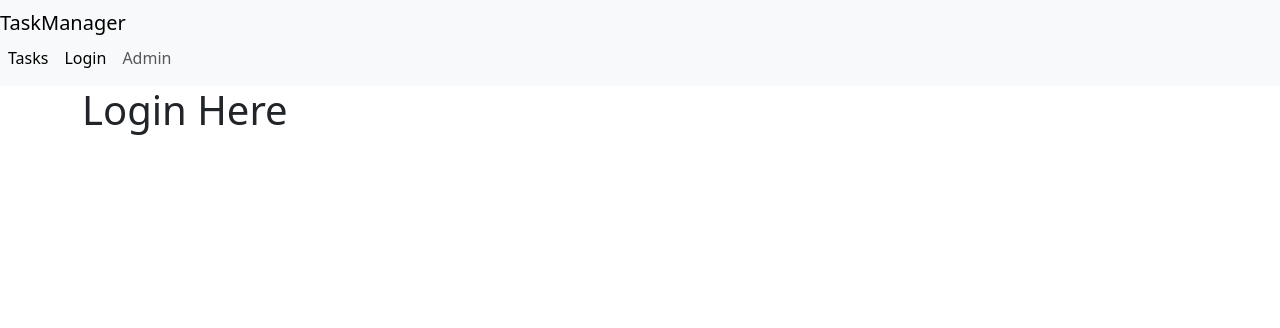
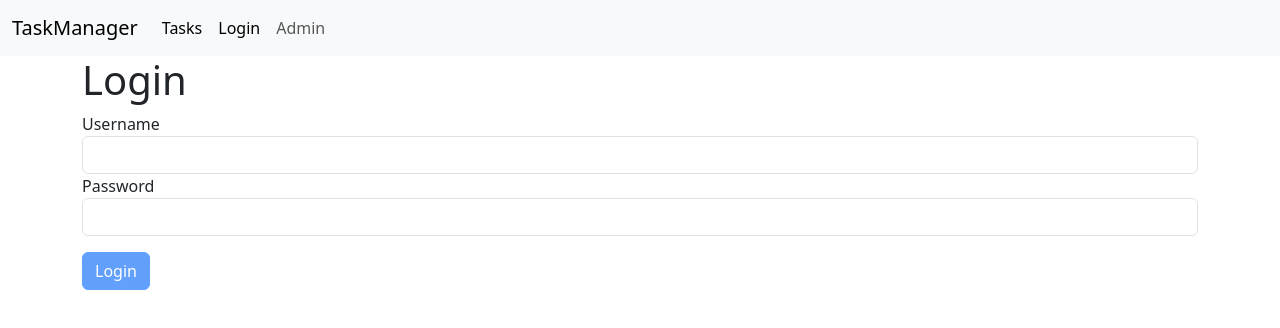
Before and after one commit to Craig-pfoo/react-app, a React (Create React App) app: page /loginScreen in a window 1280 px wide. Shown: the top 328 px of the page. Built offline with nearby package versions, Linux system fonts and the light colour scheme.

Commit message:
Built Login screen/ form refactored it as well. Still need to create other forms.

```diff
--- a/package.json
+++ b/package.json
@@ -7,6 +7,7 @@
     "@testing-library/react": "^13.4.0",
     "@testing-library/user-event": "^13.5.0",
     "bootstrap": "^5.3.2",
+    "joi-browser": "13.4",
     "lodash": "^4.17.21",
     "prop-types": "^15.8.1",
     "react": "^18.2.0",
--- /dev/null
+++ b/src/components/common/form.jsx
@@ -0,0 +1,50 @@
+import React, { Component } from "react";
+import Joi from "joi-browser";
+
+class Form extends Component {
+  state = {
+    data: {},
+    errors: {},
+  };
+
+  validate = () => {
+    const options = { abortEarly: false };
+    const { error } = Joi.validate(this.state.data, this.schema, options);
+    if (!error) return null;
+
+    const errors = {};
+    for (let item of error.details) errors[item.path[0]] = item.message;
+    return errors;
+  };
+
+  validateProperty = ({ name, value }) => {
+    const obj = { [name]: value };
+    const schema = { [name]: this.schema[name] };
+    const { error } = Joi.validate(obj, schema);
+    return error ? error.details[0].message : null;
+  };
+
+  handleSubmit = (e) => {
+    e.preventDefault();
+
+    const errors = this.validate();
+    this.setState({ errors: errors || {} });
+    if (errors) return;
+
+    this.doSubmit();
+  };
+
+  handleChange = ({ currentTarget: input }) => {
+    const errors = { ...this.state.errors };
+    const errorMessage = this.validateProperty(input);
+
+    if (errorMessage) errors[input.name] = errorMessage;
+    else delete errors[input.name];
+
+    const data = { ...this.state.data };
+    data[input.name] = input.value;
+    this.setState({ data, errors });
+  };
+}
+
+export default Form;
--- /dev/null
+++ b/src/components/common/input.jsx
@@ -0,0 +1,20 @@
+import React from "react";
+
+const Input = ({ name, label, value, error, onChange }) => {
+  return (
+    <div className="form-group">
+      <label htmlFor={name}>{label}</label>
+      <input
+        value={value}
+        onChange={onChange}
+        id={name}
+        name={name}
+        type="text"
+        className="form-control"
+      />
+      {error && <div className="alert alert-danger">{error}</div>}
+    </div>
+  );
+};
+
+export default Input;
--- a/src/components/loginScreen.jsx
+++ b/src/components/loginScreen.jsx
@@ -1,7 +1,51 @@
-import React from "react";
+import React, { Component } from "react";
+import Joi from "joi-browser";
+import Input from "./common/input";
+import Form from "./common/form";
 
-const LoginScreen = () => {
-  return <h1>Login Here</h1>;
-};
+class LoginScreen extends Form {
+  state = {
+    data: { username: "", password: "" },
+    errors: {},
+  };
+
+  schema = {
+    username: Joi.string().required().label("Username"),
+    password: Joi.string().required().label("Password"),
+  };
+
+  doSubmit = () => {
+    //Call the server
+    console.log("Submitted!");
+  };
+
+  render() {
+    const { data, errors } = this.state;
+    return (
+      <div>
+        <h1>Login</h1>
+        <form onSubmit={this.handleSubmit}>
+          <Input
+            name="username"
+            value={data.username}
+            label="Username"
+            onChange={this.handleChange}
+            error={errors.username}
+          />
+          <Input
+            name="password"
+            value={data.password}
+            label="Password"
+            onChange={this.handleChange}
+            error={errors.password}
+          />
+          <button disabled={this.validate()} className="btn btn-primary mt-3">
+            Login
+          </button>
+        </form>
+      </div>
+    );
+  }
+}
 
 export default LoginScreen;
--- a/src/components/navBar.jsx
+++ b/src/components/navBar.jsx
@@ -4,7 +4,7 @@
 const NavBar = () => {
   return (
     <nav className="navbar navbar-expand-lg bg-body-tertiary">
-      <div classNameName="container-fluid">
+      <div className="container-fluid">
         <Link className="navbar-brand" to="/">
           TaskManager
         </Link>
--- a/src/components/tasks.jsx
+++ b/src/components/tasks.jsx
@@ -57,12 +57,6 @@
 
     return (
       <div className="row">
-        {/* <h1
-          style={{ fontSize: 50, fontWeight: "bold" }}
-          className="text-primary-emphasis"
-        >
-          Task Manager
-        </h1> */}
         <div className="col-3 mt-1">
           <TaskGroup
             tasks={this.state.genres}
```
Also changed, not shown: 1 other file (tests, documents, lock files or other folders).
